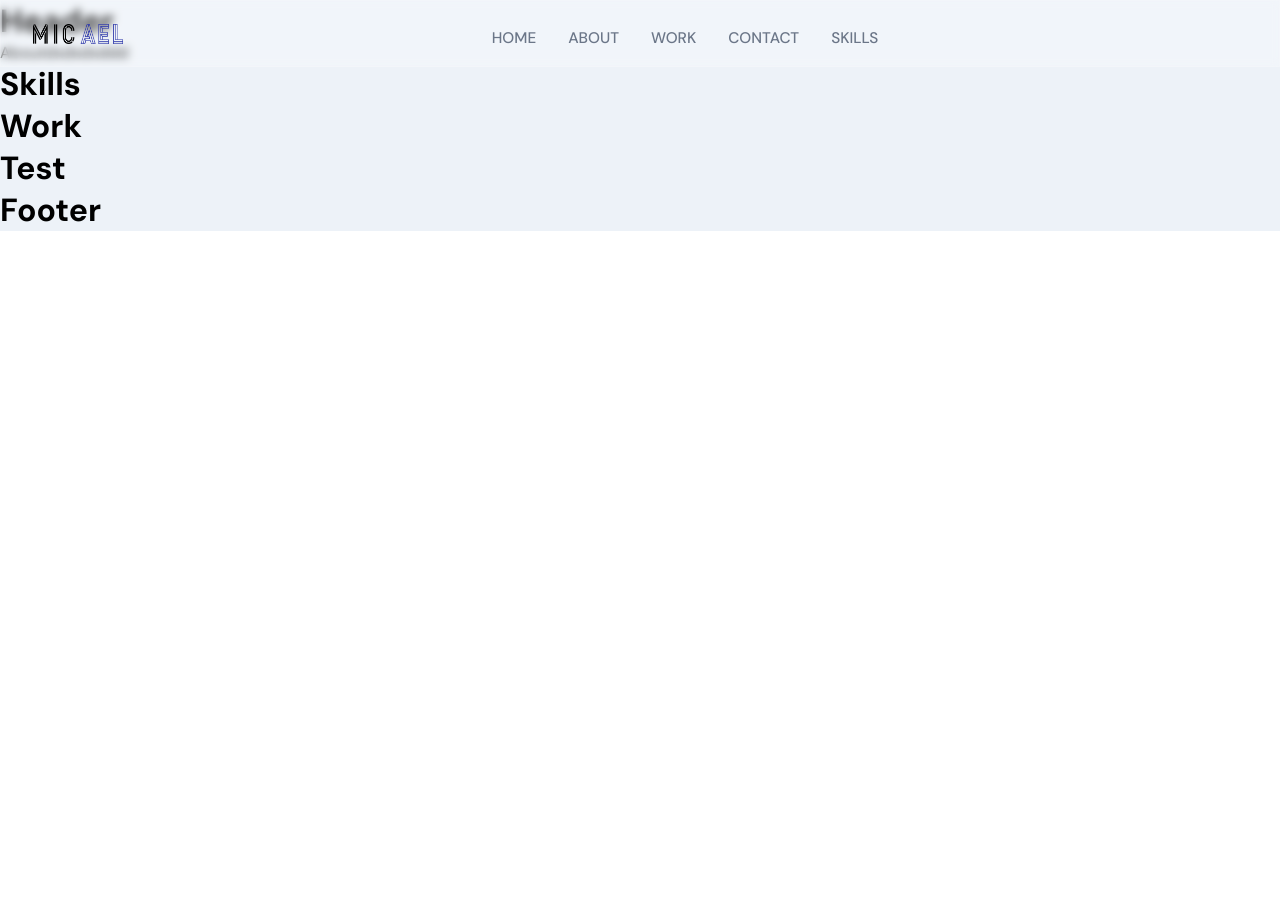
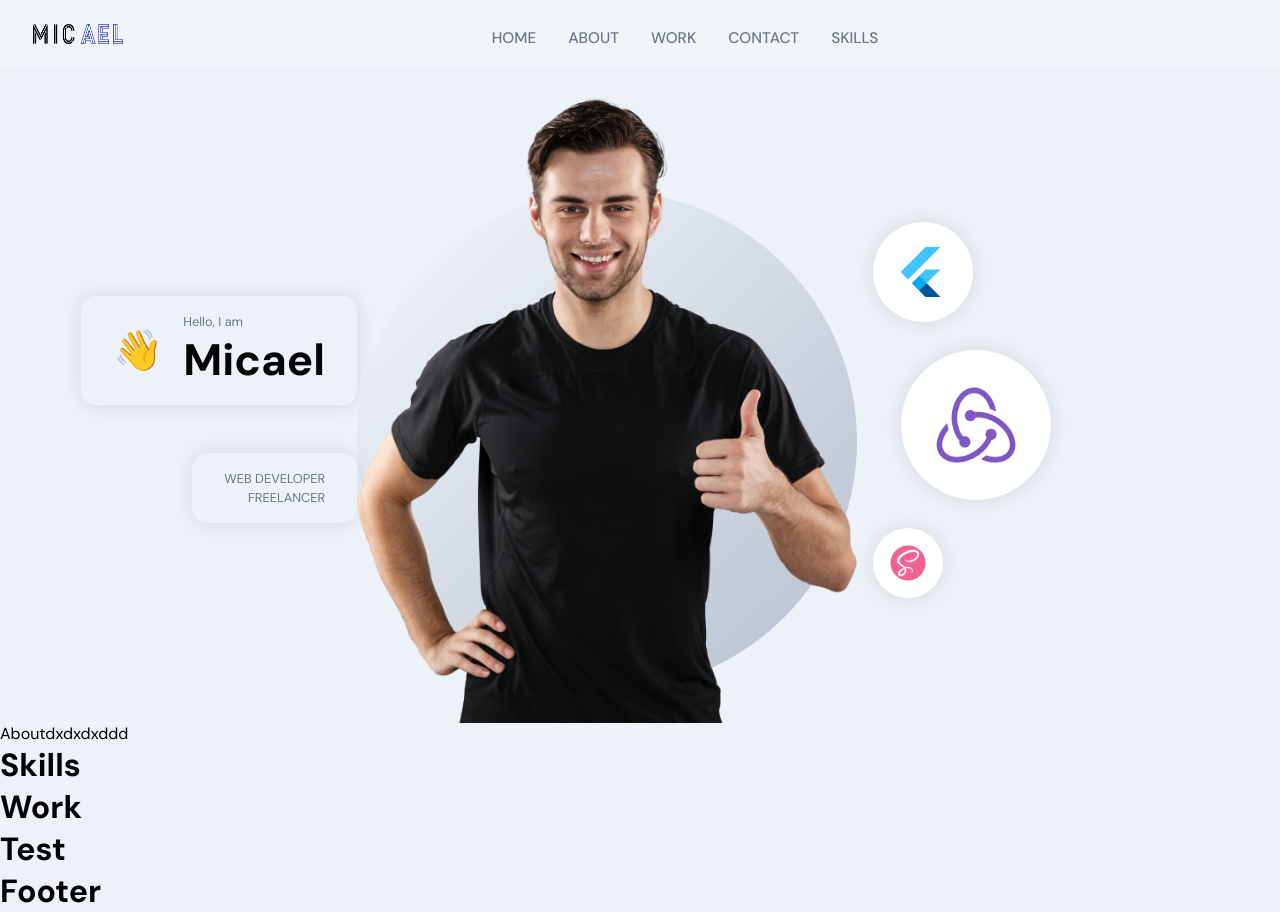
Before and after one commit to emmanuelpatrick14/ean_portoflio, a React (Create React App) app: page / in a window 1280 px wide. Before the commit the page ends 800 px from the top, so only its background shows below. Built offline with nearby package versions, Linux system fonts and the light colour scheme.

Commit message:
complete hero section

```diff
--- a/src/components/Navbar/Navbar.jsx
+++ b/src/components/Navbar/Navbar.jsx
@@ -1,5 +1,5 @@
 import React, { useState } from "react";
-import { images } from "../../contants";
+import { images } from "../../constants";
 import { HiMenuAlt4, HiX } from "react-icons/hi";
 import { motion } from "framer-motion";
 import "./Navbar.scss";
--- a/src/container/Header/Header.jsx
+++ b/src/container/Header/Header.jsx
@@ -1,13 +1,70 @@
-import React from 'react'
-import './Header.scss'
+import React from 'react';
+import { motion } from 'framer-motion';
 
+import { images } from '../../constants';
+import './Header.scss';
 
-const Header = () => {
-  return (
-    <h1>
-Header
-    </h1>
-  )
-}
+const scaleVariants = {
+  whileInView: {
+    scale: [0, 1],
+    opacity: [0, 1],
+    transition: {
+      duration: 1,
+      ease: 'easeInOut',
+    },
+  },
+};
 
-export default Header
+const Header = () => (
+  <div className="app__header app__flex">
+    <motion.div
+      whileInView={{ x: [-100, 0], opacity: [0, 1] }}
+      transition={{ duration: 0.5 }}
+      className="app__header-info"
+    >
+      <div className="app__header-badge">
+        <div className="badge-cmp app__flex">
+          <span>👋</span>
+          <div style={{ marginLeft: 20 }}>
+            <p className="p-text">Hello, I am</p>
+            <h1 className="head-text">Micael</h1>
+          </div>
+        </div>
+
+        <div className="tag-cmp app__flex">
+          <p className="p-text">Web Developer</p>
+          <p className="p-text">Freelancer</p>
+        </div>
+      </div>
+    </motion.div>
+
+    <motion.div
+      whileInView={{ opacity: [0, 1] }}
+      transition={{ duration: 0.5, delayChildren: 0.5 }}
+      className="app__header-img"
+    >
+      <img src={images.profile} alt="profile_bg" />
+      <motion.img
+        whileInView={{ scale: [0, 1] }}
+        transition={{ duration: 1, ease: 'easeInOut' }}
+        src={images.circle}
+        alt="profile_circle"
+        className="overlay_circle"
+      />
+    </motion.div>
+
+    <motion.div
+      variants={scaleVariants}
+      whileInView={scaleVariants.whileInView}
+      className="app__header-circles"
+    >
+      {[images.flutter, images.redux, images.sass].map((circle, index) => (
+        <div className="circle-cmp app__flex" key={`circle-${index}`}>
+          <img src={circle} alt="profile_bg" />
+        </div>
+      ))}
+    </motion.div>
+  </div>
+);
+
+export default Header;
--- a/src/container/Header/Header.scss
+++ b/src/container/Header/Header.scss
@@ -0,0 +1,191 @@
+#Home {
+  position: relative;
+  background: url("../../assets/bgIMG.png");
+  background-size: cover;
+  background-repeat: repeat;
+  background-position: center;
+
+  .app__wrapper {
+    padding: 0;
+
+    .copyright {
+      display: none;
+    }
+  }
+}
+.app__header {
+  flex: 1;
+  width: 100%;
+  height: 100%;
+  flex-direction: row;
+
+  padding: 6rem 2rem 0;
+
+  @media screen and (min-width: 2000px) {
+    padding-top: 8rem;
+  }
+  @media screen and (max-width: 1200px) {
+    flex-direction: column;
+  }
+  @media screen and (max-width: 400px) {
+    padding: 6rem 1rem 2rem;
+  }
+}
+
+.app__header-info {
+  flex: 0.65;
+  display: flex;
+  flex-direction: column;
+  justify-content: center;
+  align-items: flex-start;
+  height: 1%;
+
+  @media screen and (max-width: 2000px) {
+    width: 100%;
+    margin-left: 0rem;
+  }
+}
+
+.app__header-badge {
+  width: 100%;
+  display: flex;
+  justify-content: flex-end;
+  align-items: flex-end;
+  flex-direction: column;
+
+  .badge-cmp,
+  .tag-cmp {
+    padding: 1rem 2rem;
+    border: var(--white-color);
+    border-radius: 15px;
+    flex-direction: row;
+    width: auto;
+    box-shadow: 0 0 20px rgba(0, 0, 0, 0.1);
+  }
+  .tag-cmp {
+    flex-direction: column;
+    margin-top: 3rem;
+
+    p {
+      width: 100%;
+      text-transform: uppercase;
+      text-align: right;
+    }
+  }
+
+  span {
+    font-size: 2.5rem;
+
+    @media screen and (min-width: 2000px) {
+      font-size: 5rem;
+    }
+  }
+  @media screen and (max-width: 1200px) {
+    justify-content: flex-start;
+    align-items: flex-start;
+  }
+}
+
+.app__header-circles {
+    flex: 0.75;
+    display: flex;
+    flex-direction: column;
+    justify-content: space-evenly;
+    align-items: flex-start;
+    height: 100%;
+    margin-left: 1rem;
+
+    div {
+      width: 100px;
+      height: 100px;
+      border-radius: 50%;
+
+      background: var(--white-color);
+      box-shadow: 0px 0px 20px rgba(0, 0, 0, 0.1);
+
+      img {
+        width: 60%;
+        height: 60%;
+      }
+    }
+
+    // circles with different height & width
+
+    div:nth-child(1) {
+      width: 100px;
+      height: 100px;
+    }
+
+    div:nth-child(2) {
+      margin: 1.75rem;
+      width: 150px;
+      height: 150px;
+    }
+
+    div:nth-child(3) {
+      width: 70px;
+      height: 70px;
+    }
+
+    @media screen and (min-width: 2000px) {
+      div:nth-child(2) {
+        width: 400px;
+        height: 400px;
+      }
+
+      div:nth-child(3) {
+        width: 170px;
+        height: 170px;
+      }
+
+      div:nth-child(1) {
+        width: 200px;
+        height: 200px;
+      }
+    }
+
+    @media screen and (max-width: 1200px) {
+      width: 100%;
+      flex-direction: row;
+      flex-wrap: wrap;
+      margin-left: 0;
+
+      div {
+        margin: 1rem;
+      }
+    }
+  }
+
+
+  .app__header-img{
+    flex: 1;
+    height: 100%;
+
+    display: flex;
+    justify-content: flex-end;
+    align-items: flex-end;
+    position: relative;
+
+    img{
+        width: 100%;
+        object-fit: contain;
+        z-index: 1;
+
+    }
+    .overlay_circle{
+        position: absolute;
+        left: 0;
+        right: 0;
+        bottom: 0;
+        z-index: 0;
+        width: 100%;
+        height: 90%;
+
+
+
+
+    }
+    @media screen and (max-width:1200px){
+        margin: 2rem 0;
+    }
+  }
```
Also changed, not shown: src/constants/images.js (renamed from src/contants/images.js), src/constants/index.js (renamed from src/contants/index.js).
